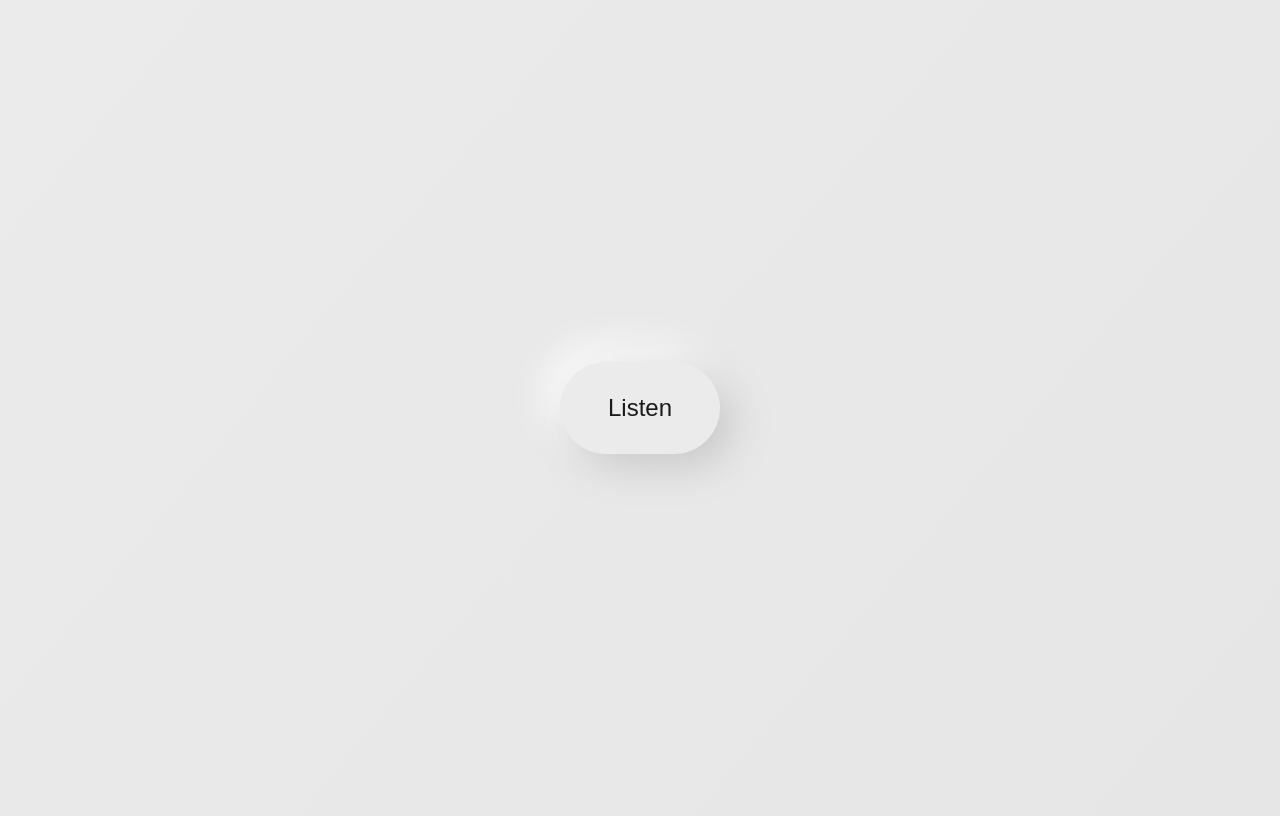
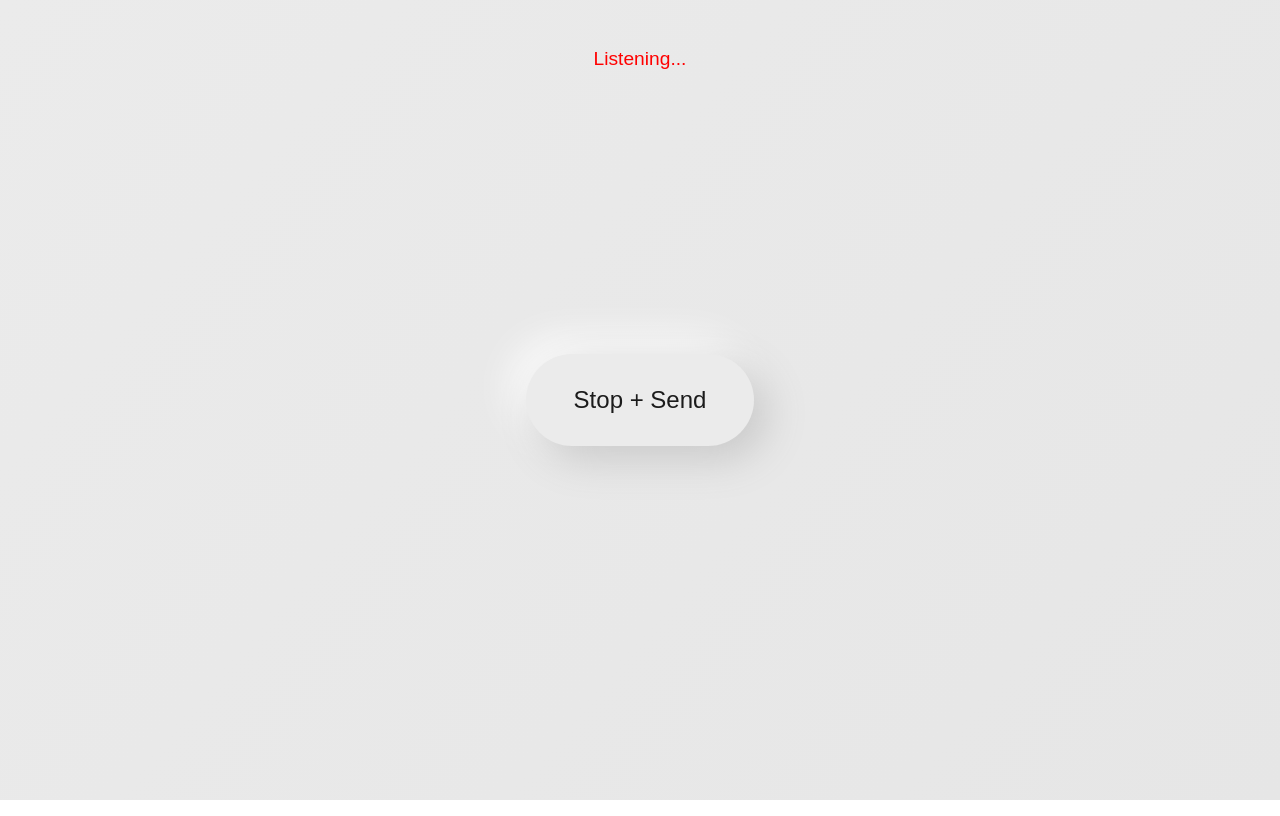
Before and after one commit to timgoalen/speech-recognition-demo, a plain HTML site: page index.html in a window 1280 px wide. Both pictures are taken after a click on the button "Listen". Drawn offline with Linux system fonts and the light colour scheme.

Commit message:
feat: add js to show ui state

```diff
--- a/assets/css/style.css
+++ b/assets/css/style.css
@@ -1,5 +1,8 @@
 * {
   font-family: Arial, Helvetica, sans-serif;
+  margin: 0;
+  padding: 0;
+  box-sizing: border-box;
 }
 
 body {
@@ -12,6 +15,20 @@ button {
   text-align: center;
 }
 
+.listening-alert-container {
+  display: none;
+  position: absolute;
+  top: 0;
+  width: 100%;
+}
+
+.listening-alert {
+  color: red;
+  text-align: center;
+  padding-top: 3rem;
+  font-size: 1.2rem;
+}
+
 .content-container {
   height: 100vh;
   height: 100dvh;
@@ -19,7 +36,7 @@ button {
   place-items: center;
 }
 
-.main-btn {
+#main-btn {
   padding: 2rem 3rem;
   font-size: 1.5rem;
   border-radius: 50px;
@@ -28,7 +45,11 @@ button {
   color: #1b1b1b;
 }
 
-.main-btn:hover {
+#main-btn:hover {
   color: black;
   box-shadow: 13px 13px 40px #c2c2c2, -13px -13px 40px #ffffff;
 }
+
+.show-element {
+  display: block;
+}
--- a/assets/js/script.js
+++ b/assets/js/script.js
@@ -0,0 +1,22 @@
+// -- Get HTML elements
+
+const mainBtn = document.getElementById("main-btn");
+const listeningAlertContainer = document.getElementById(
+  "listening-alert-container"
+);
+
+// -- Click handlers
+
+function handleMainBtnClick() {
+  console.log("clicked");
+
+  mainBtn.innerText === "Listen"
+    ? (mainBtn.innerText = "Stop + Send")
+    : (mainBtn.innerText = "Listen");
+
+  listeningAlertContainer.classList.toggle("show-element");
+}
+
+// -- Event listeners
+
+mainBtn.addEventListener("click", handleMainBtnClick);
--- a/index.html
+++ b/index.html
@@ -1,15 +1,20 @@
 <!DOCTYPE html>
 <html lang="en">
   <head>
-    <meta charset="UTF-8">
-    <meta name="viewport" content="width=device-width, initial-scale=1.0">
-    <link rel="stylesheet" href="assets/css/style.css">
+    <meta charset="UTF-8" />
+    <meta name="viewport" content="width=device-width, initial-scale=1.0" />
+    <link rel="stylesheet" href="assets/css/style.css" />
+    <script src="assets/js/script.js" defer></script>
     <title>Speech Recognition Demo</title>
   </head>
   <body>
     <main>
+      <div id="listening-alert-container" class="listening-alert-container">
+        <div class="listening-alert">Listening...</div>
+      </div>
+
       <section class="content-container">
-            <button class="main-btn">Listen</button>
+        <button id="main-btn">Listen</button>
       </section>
     </main>
   </body>
```
Lines whose indentation alone changed are shown as unchanged.
